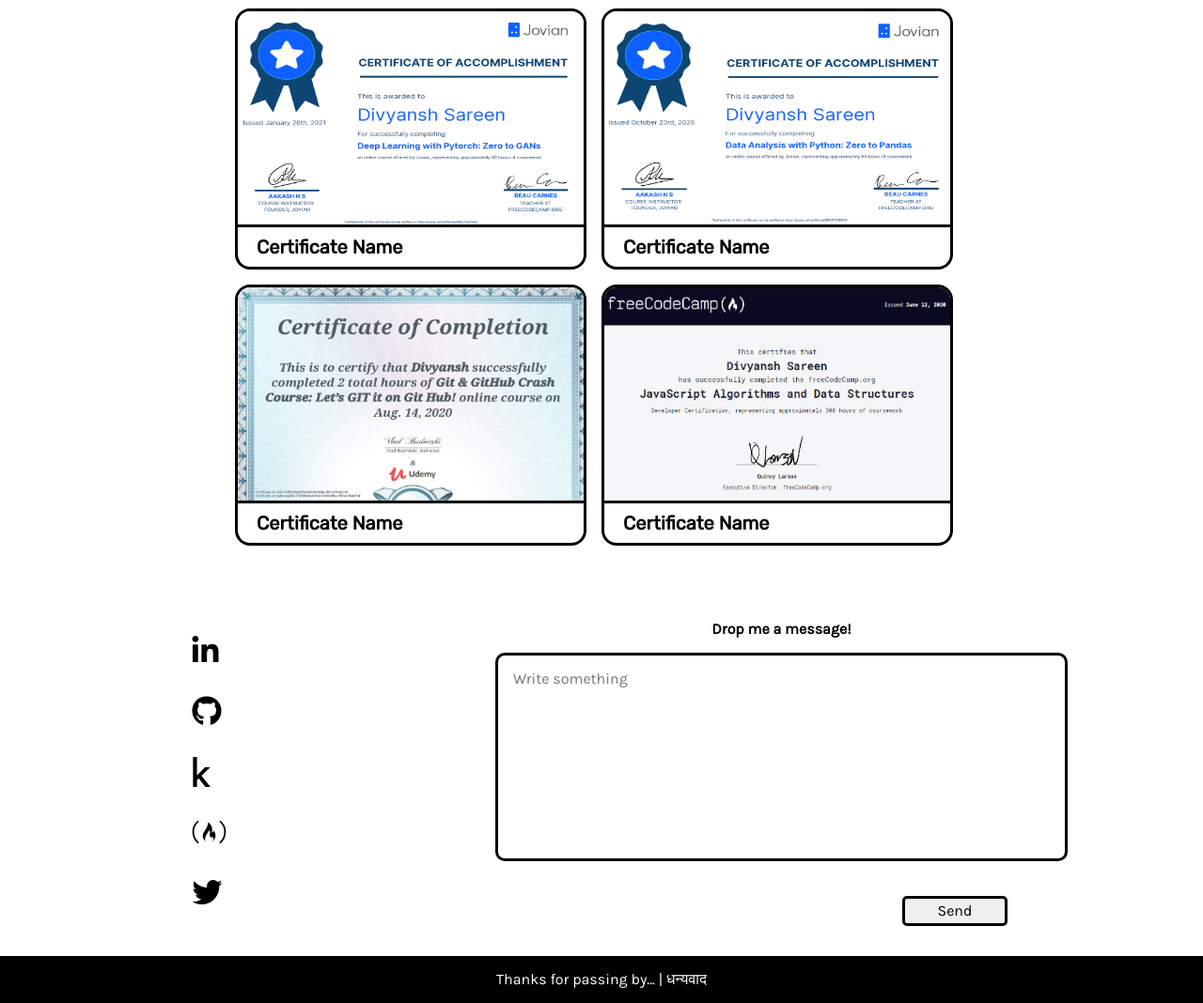
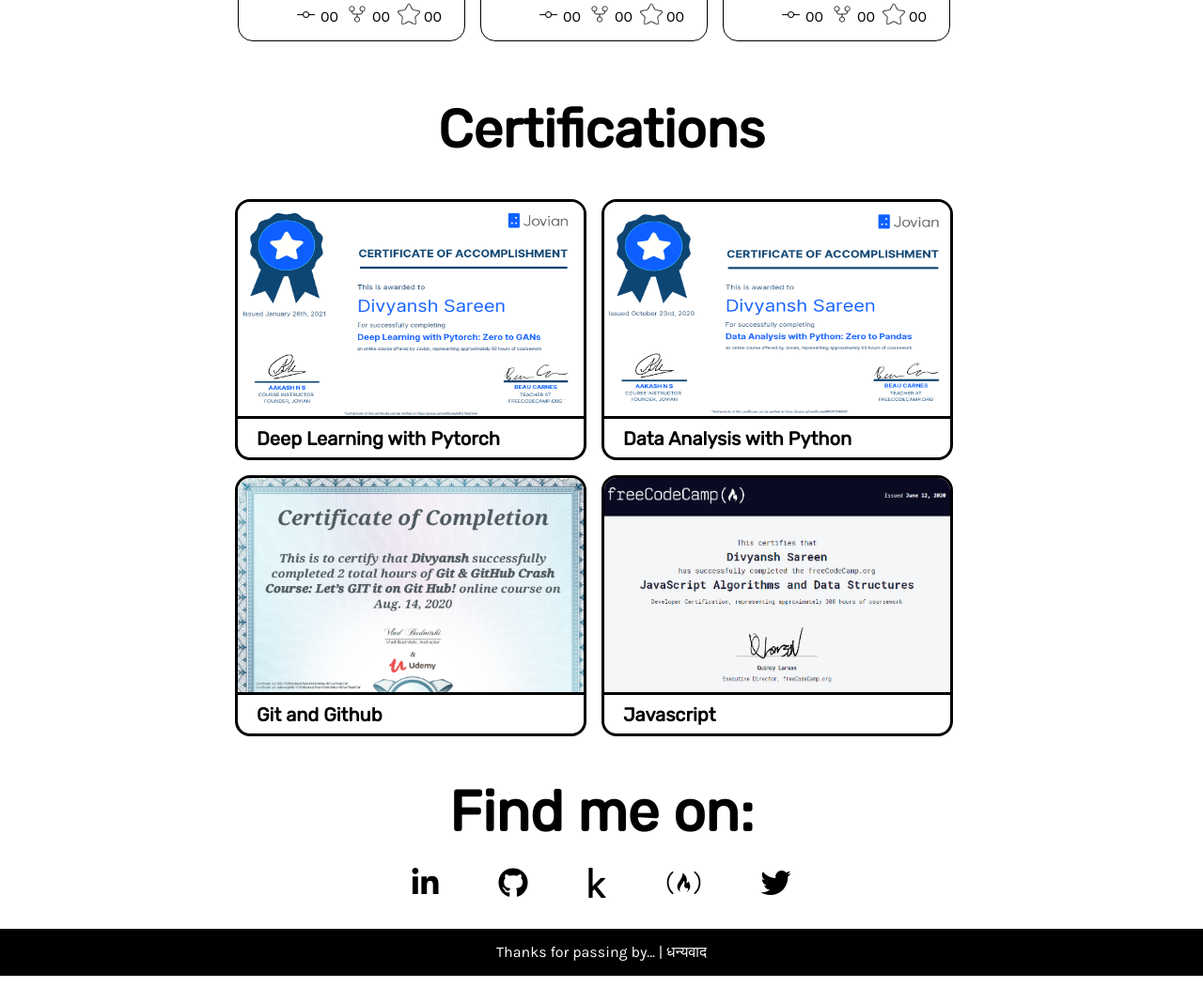
Before and after one commit to DivyanshSareen/portfolio, a plain HTML site: page index.html in a window 1280 px wide. Shown: the part 1398-2466 px from the top of the page at 94% size. After the commit the page ends 2437 px from the top, so only its background shows below. Drawn offline with nearby package versions, Linux system fonts and the light colour scheme.

Commit message:
added hrefs within page, removed message box

```diff
--- a/index.css
+++ b/index.css
@@ -88,6 +88,7 @@ label {
 .introduction {
   display: flex;
   justify-content: center;
+  height: 100vh;
 }
 
 .intro_div {
@@ -119,7 +120,6 @@ label {
 .section_subtitle {
   text-align: center;
   font-size: 1em;
-  margin-bottom: 3em;
 }
 .repo {
   display: grid;
@@ -168,6 +168,7 @@ label {
   grid-template-columns: auto auto;
   justify-content: center;
   margin-top: 3em;
+  margin-bottom: 2em;
 }
 
 .cert_card {
@@ -192,23 +193,21 @@ label {
   padding: 0.3em 0em 0em 1em;
 }
 
-.contact {
+/* .contact {
   display: grid;
   grid-template-columns: auto 1% auto 10%;
+} */
+
+.profiles {
+  display: flex;
+  justify-content: center;
 }
-.profiles {
-  margin-top: 3em;
-  padding-left: 25%;
-  display: flex;
-  flex-direction: row;
-}
+
 .profiles a {
   color: black;
-  margin: 3em;
+  padding: 2em;
 }
-.media_icons div {
-  margin: 2em;
-}
+
 .message {
   margin-top: 3em;
 }
@@ -227,8 +226,7 @@ label {
 .message_form textarea {
   margin-bottom: 0em;
   resize: none;
-  outline: none;
-  padding: 1em;
+  margin: 1em;
   border-radius: 10px;
   border: black solid;
   font-family: var(--ff-karla);
@@ -259,22 +257,22 @@ footer {
     grid-template-columns: 75%;
     grid-row-gap: 1em;
   }
-}
-
-@media (max-width: 600px) {
   .repo {
     grid-template-columns: auto;
     margin-left: auto;
     margin-right: auto;
   }
+  .profiles a {
+    padding: 0%;
+  }
 }
 
-@media (max-width: 660px) {
+@media (max-width: 600px) {
   .intro_img {
     display: none;
   }
   .intro_div {
-    margin-top: 5em;
+    padding-top: 12%;
   }
   ul {
     font-size: small;
@@ -282,4 +280,12 @@ footer {
   .message_form input {
     margin: 0em auto 0em auto;
   }
+  .profiles a {
+    color: black;
+    margin: 1em;
+  }
 }
+textarea:focus {
+  border-radius: 0px;
+  resize: none;
+}
--- a/index.html
+++ b/index.html
@@ -23,25 +23,25 @@
             <div class="nav_list">
             <ul>
                 <li class="madeupname">
-                        <a href="">&lt;Ryuunosuke&gt;</a>
+                        <a href="./index.html">&lt;Ryuunosuke&gt;</a>
                 </li>
                 <li class="nav__item">
-                    <a href="">
+                    <a href="#Contact">
                         Contact
                     </a>
                 </li>
                 <li class="nav__item">
-                    <a href="">
+                    <a href="#Certificates">
                         Certificates
                     </a>
                 </li>
                 <li class="nav__item">
-                    <a href="">
+                    <a href="#Projects">
                         Projects
                     </a>
                 </li>
                 <li class="nav__item">
-                    <a href="">
+                    <a href="#About_Me">
                         About
                     </a>
                 </li>
@@ -50,7 +50,7 @@
         </nav>
     </header>
     <!-- About Me -->
-    <section class="introduction" id="About Me">
+    <section class="introduction" id="About_Me">
         <div class="intro_img">
             <img src="./resources/icons/iconfinder-651-code-coding-computer-monoblock-screen-3957368_113096.png" alt="coding computer image">
         </div>
@@ -172,7 +172,7 @@
                 <div class="cert_card">
                     <img src="./resources/certificates/jovian_gans.PNG" alt="image of certificate ig" class="cert__img">
                     <h3 class="cert__title">
-                        Certificate Name
+                        Deep Learning with Pytorch
                     </h3>
                 </div>
             </a>
@@ -180,7 +180,7 @@
                 <div class="cert_card">
                     <img src="./resources/certificates/jovian_pandas.PNG" alt="image of certificate" class="cert__img">
                     <h3 class="cert__title">
-                        Certificate Name
+                        Data Analysis with Python
                     </h3>
                 </div>
             </a>
@@ -188,7 +188,7 @@
                 <div class="cert_card">
                     <img src="./resources/certificates/udemy_git.PNG" alt="image of certificate" class="cert__img">
                     <h3 class="cert__title">
-                        Certificate Name
+                        Git and Github
                     </h3>
                 </div>
             </a>
@@ -196,7 +196,7 @@
                 <div class="cert_card">
                     <img src="./resources/certificates/fcc_js.PNG" alt="image of certificate" class="cert__img">
                     <h3 class="cert__title">
-                        Certificate Name
+                        Javascript
                     </h3>
                 </div>
             </a>
@@ -204,32 +204,31 @@
     </section>
     <!-- Contact Info -->
     <section class="contact" id="Contact">
+        <h2 class="section_title">
+            Find me on:
+        </h2>
         <!-- Profiles -->
-        <div class="profiles">
-            <div class="media_icons">
-                <div><a class="medicon" href="https://www.linkedin.com/in/divyansh-sareen-55302b195/" target="_blank"><i
-                            class="fab fa-linkedin-in"></i></a></div>
-                <div><a class="medicon" href="https://github.com/DivyanshSareen" target="_blank"><i
+        <div class="profiles"><a class="medicon" href="https://www.linkedin.com/in/divyansh-sareen-55302b195/" target="_blank"><i
+                            class="fab fa-linkedin-in"></i></a>
+                <a class="medicon" href="https://github.com/DivyanshSareen" target="_blank"><i
                             class="fab fa-github"></i></a>
-                </div>
-                <div><a class="medicon" href="https://twitter.com/divyanshsareen" target="_blank"><i class="fab fa-kaggle"></i></a>
-                </div>
-                <div><a class="medicon" href="https://www.freecodecamp.org/fccdc8d78c1-e20f-4907-bc61-51395841f684"
-                        target="_blank"><i class="fab fa-free-code-camp"></i></a></div>
-                <div><a class="medicon" href="https://www.instagram.com/di_vy_ansh/" target="_blank"><i class="fab fa-twitter"></i></a></div>
-            </div>
+
+                <a class="medicon" href="https://twitter.com/divyanshsareen" target="_blank"><i class="fab fa-kaggle"></i></a>
+
+                <a class="medicon" href="https://www.freecodecamp.org/fccdc8d78c1-e20f-4907-bc61-51395841f684"
+                        target="_blank"><i class="fab fa-free-code-camp"></i></a>
+                <a class="medicon" href="https://www.instagram.com/di_vy_ansh/" target="_blank"><i class="fab fa-twitter"></i></a>
         </div>
-        <div></div>
+        <!-- <div></div> -->
         <!-- Contact me area -->
-        <div class="message">
+        <!-- <div class="message">
             <form action="" class="message_form">
                 <label for="">Drop me a message!</label>
-                <textarea name="" id="" cols="30" rows="10" placeholder="Write something"></textarea>
+                <textarea name="" id=""></textarea>
                 <br><br>
                 <input type="submit" value="Send">
             </form>
-        </div>
-        <div></div>
+        </div> -->
     </section>
     <footer>
             <p>
```
